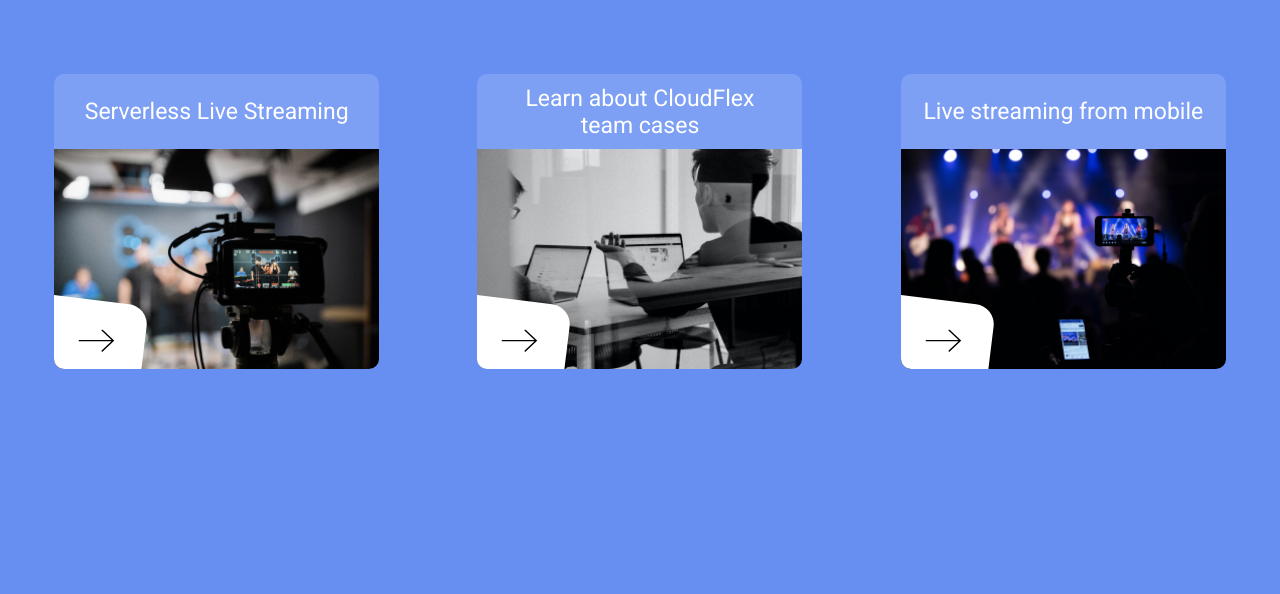
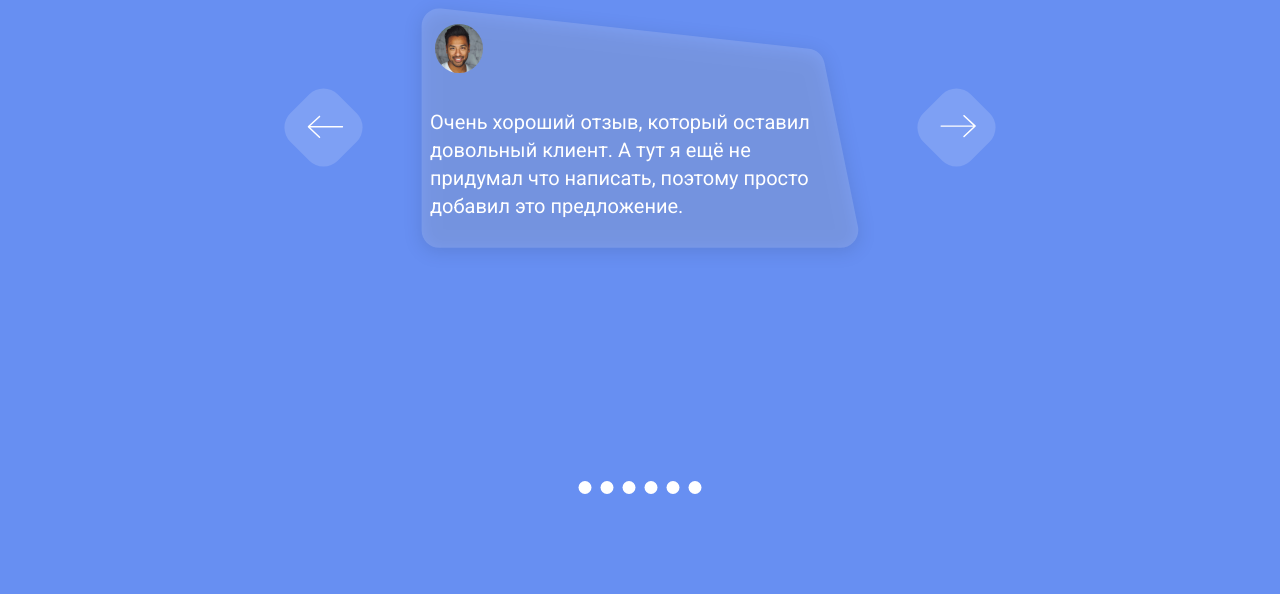
Before and after one commit to Pechenjka0/landing_live_streaming, a website: page index.html in a window 1280 px wide. Shown: the part 268-862 px from the top of the page. Before the commit the page ends 817 px from the top, so only its background shows below. Drawn offline with nearby package versions, Linux system fonts and the light colour scheme; files that its build step writes are made by us from their sources.

Commit message:
testimonials section

```diff
--- a/index.html
+++ b/index.html
@@ -176,7 +176,7 @@
             </div>
         </section>
 
-        <section class="experience-section" aria-label="experience section">
+        <section class="experience-section none" aria-label="experience section">
             <div class="container">
                 <div class="experience">
                     <h2 class="experience__title">Our experience</h2>
@@ -218,6 +218,49 @@
                 </div>
             </div>
         </section>
+
+        <section class="testimonials-section" aria-label="testimonials section">
+            <div class="container">
+                <div class="testimonials">
+                    <h2 class="testimonials__title">
+                        Testimonials
+                    </h2>
+
+                    <div class="testimonials__slider slider">
+                        <figure class="wave-card">
+                            <img src="./images/testimonials/avatar-1.png" alt="" class="wave-card__avatar">
+
+                            <blockquote class="wave-card__quote">
+                                <p>
+                                    Очень хороший отзыв, который оставил довольный клиент. А тут я ещё не придумал что
+                                    написать, поэтому просто добавил это предложение.
+                                </p>
+                            </blockquote>
+                        </figure>
+
+                        <button class="slider__left-btn">
+                            <svg class="slider__left-btn-icon" aria-label="arrow icon">
+                                <use href="./images/sprites.svg#arrow-icon"></use>
+                            </svg>
+                        </button>
+                        <button class="slider__right-btn">
+                            <svg class="slider__right-btn-icon" aria-label="arrow icon">
+                                <use href="./images/sprites.svg#arrow-icon"></use>
+                            </svg>
+                        </button>
+
+                        <div class="slider__points">
+                            <div class="slider__points-item"></div>
+                            <div class="slider__points-item"></div>
+                            <div class="slider__points-item"></div>
+                            <div class="slider__points-item"></div>
+                            <div class="slider__points-item"></div>
+                            <div class="slider__points-item"></div>
+                        </div>
+                    </div>
+                </div>
+            </div>
+        </section>
     </main>
 </body>
 
--- a/styles/_cards.scss
+++ b/styles/_cards.scss
@@ -123,10 +123,43 @@
 
     &:hover {
         cursor: pointer;
-        box-shadow: 0 8px 20px 12px rgba(0,0,0,.15), inset 0 -5px 70px 25px rgba(0, 0, 0, .2);
+        box-shadow: 0 8px 20px 12px rgba(0, 0, 0, .15), inset 0 -5px 70px 25px rgba(0, 0, 0, .2);
     }
 
     @media (max-width: v.$media_min) {
         width: 300px;
     }
 }
+
+.wave-card {
+    width: 500px;
+    height: 275px;
+    background: url('../images/testimonials/wave-card-bg.svg') center/contain no-repeat;
+
+    @include m.d-flex(start, start, nowrap, column, 0, 35px);
+
+    &__avatar {
+        margin: 30px 0 0 45px;
+        border-radius: 50%;
+    }
+
+    &__quote {
+        margin: 0 42px 0 40px;
+        @include m.font(20px, 400, v.$color-white);
+        line-height: 1.4;
+    }
+
+    @media (max-width: v.$media_md) {
+        width: 330px;
+        row-gap: 15px;
+        background: url('../images/testimonials/wave-card-bg.svg') 50% 0 / contain no-repeat;
+
+        &__avatar {
+            margin: 25px 0 0 25px;
+        }
+
+        &__quote {
+            @include m.font(13px, 400, v.$color-white);
+        }
+    }
+}
--- a/styles/_experience.scss
+++ b/styles/_experience.scss
@@ -2,7 +2,7 @@
 @use 'mixins' as m;
 
 .experience {
-    padding: 180px 0;
+    padding-top: 180px;
     margin: 0 auto;
     text-align: center;
     @include m.d-flex(start, center, nowrap, column, 0, 90px);
--- a/styles/_importer.scss
+++ b/styles/_importer.scss
@@ -5,3 +5,4 @@
 @forward 'work';
 @forward 'about';
 @forward 'experience';
+@forward 'testimonials';
--- /dev/null
+++ b/styles/_testimonials.scss
@@ -0,0 +1,121 @@
+@use 'variables' as v;
+@use 'mixins' as m;
+@use 'placeholders';
+@use 'sass:color';
+
+%slider-button {
+    width: 67px;
+    height: 67px;
+
+    border-radius: 20px;
+    background-color: color.adjust(v.$color-white, $alpha: -0.85);
+    rotate: z 45deg;
+    @include m.transition(box-shadow);
+}
+
+%slider-button-icon {
+    width: 36px;
+    height: 23px;
+    fill: v.$color-white;
+    @include m.transition(fill);
+}
+
+.testimonials {
+    padding: 100px 0;
+    margin: 0 auto;
+    @include m.d-flex(start, center, nowrap, column, 0, 90px);
+
+    &__title {
+        @include m.font(60px, 400, v.$color-white);
+
+        @media (max-width: v.$media_md) {
+            font-size: 35px;
+        }
+    }
+
+    .slider {
+        position: relative;
+        height: 500px;
+
+        &__left-btn {
+            @extend %slider-button;
+            @include m.pos(absolute, 1, -1, top, left, 100px, -100px);
+
+            &-icon {
+                @extend %slider-button-icon;
+                rotate: z 135deg;
+            }
+        }
+
+        &__right-btn {
+            @extend %slider-button;
+            @include m.pos(absolute, 1, -1, top, right, 100px, -100px);
+
+            &-icon {
+                @extend %slider-button-icon;
+                rotate: z -45deg;
+            }
+        }
+
+        &__left-btn:hover,
+        &__right-btn:hover {
+            cursor: pointer;
+            box-shadow: 0px 0px 20px 5px rgba(0, 0, 0, 0.15);
+
+            .slider__left-btn-icon,
+            .slider__right-btn-icon {
+                fill: v.$color-black;
+            }
+        }
+
+        &__points {
+            @include m.pos(absolute, 1, -1, bottom, left, 0, 50%);
+            @include m.d-flex(start, center, nowrap, row, 9px, 0);
+
+            translate: -50% 0;
+
+            &-item {
+                width: 13px;
+                height: 13px;
+                border-radius: 50%;
+                background-color: v.$color-white;
+
+                &:hover {
+                    cursor: pointer;
+                    scale: .7;
+                    background-color: v.$color-gray;
+                }
+            }
+        }
+
+        @media (max-width: v.$media_md) {
+            height: 300px;
+
+            &__left-btn {
+                top: unset;
+                bottom: 20px;
+                left: 0;
+            }
+
+            &__right-btn {
+                top: unset;
+                bottom: 20px;
+                right: 0;
+            }
+
+            &__points {
+                bottom: 45px;
+            }
+        }
+
+        @media (max-width: v.$media_min) {
+            &__left-btn {
+                left: 10px;
+            }
+
+            &__right-btn {
+                right: 10px;
+            }
+        }
+    }
+}
--- a/styles/_variables.scss
+++ b/styles/_variables.scss
@@ -1,6 +1,7 @@
 $color-blue: #678FF2;
 $color-white: #fff;
 $color-black: #000;
+$color-gray: #b4b4b4;
 
 $media_xxl: 1400px;
 $media_xl: 1200px;
```
Also changed, not shown: images/testimonials/avatar-1.png (added), images/testimonials/wave-card-bg.svg (added).
